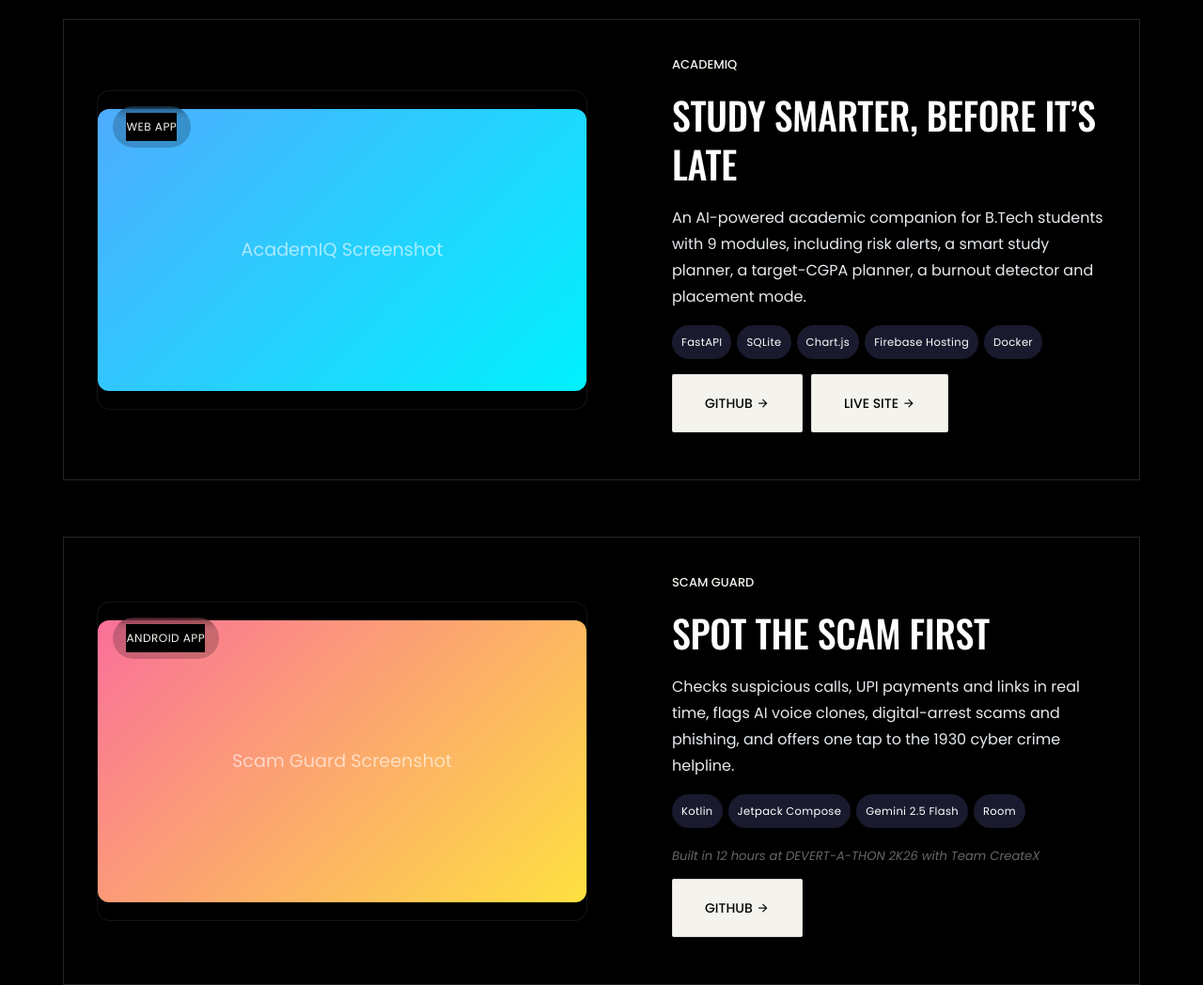
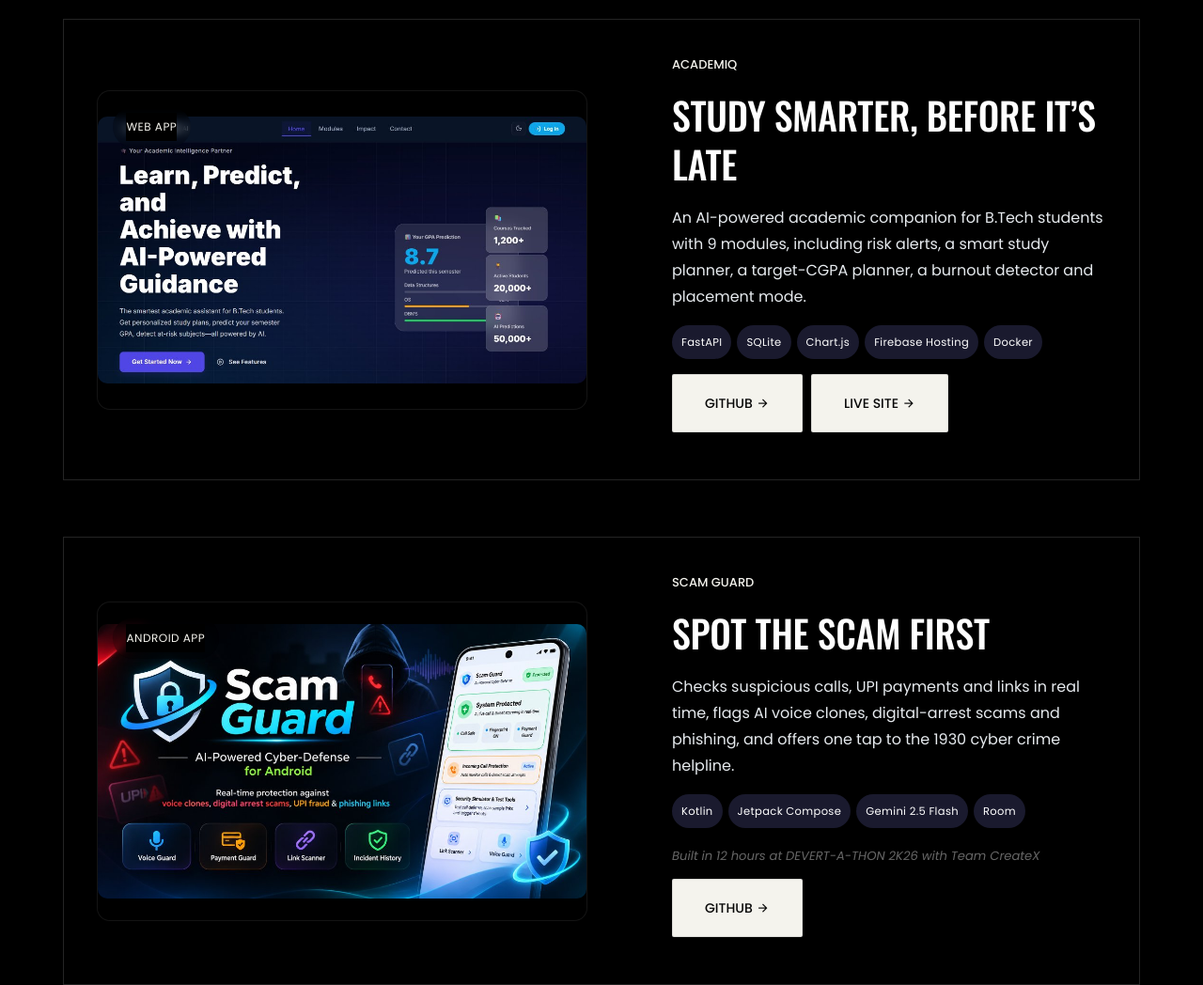
Before and after one commit to bharat24082007-spec/portfolio, a plain HTML site: page index.html in a window 1280 px wide. Shown: the part 6540-7588 px from the top of the page at 94% size. Drawn offline with nearby package versions, Linux system fonts and the light colour scheme.

Commit message:
feat: Add screenshots for AcademIQ, Scam Guard, and Goldie projects

```diff
--- a/index.html
+++ b/index.html
@@ -501,8 +501,9 @@
             <div class="row blog-post-box align-items-center">
                 <div class="col-lg-6">
                     <div class="blog-post-img">
-                        <!-- TODO: Replace with real screenshot -->
-                        <div class="project-gradient-placeholder" style="background:linear-gradient(135deg,#4facfe,#00f2fe);min-height:300px;border-radius:12px;display:flex;align-items:center;justify-content:center;color:rgba(255,255,255,0.6);font-size:1.2rem;">AcademIQ Screenshot</div>
+                        <a href="https://academiq-82533.web.app/" target="_blank" rel="noopener noreferrer">
+                            <img src="assets/images/projects/academiq.jpg" alt="AcademIQ - Study Smarter, Before It’s Late">
+                        </a>
                         <div class="blog-post-category">
                             <a href="#">Web App</a>
                         </div>
@@ -529,8 +530,9 @@
             <div class="row blog-post-box align-items-center">
                 <div class="col-lg-6">
                     <div class="blog-post-img">
-                        <!-- TODO: Replace with real screenshot -->
-                        <div class="project-gradient-placeholder" style="background:linear-gradient(135deg,#fa709a,#fee140);min-height:300px;border-radius:12px;display:flex;align-items:center;justify-content:center;color:rgba(255,255,255,0.6);font-size:1.2rem;">Scam Guard Screenshot</div>
+                        <a href="https://github.com/bharat24082007-spec/scam-guard" target="_blank" rel="noopener noreferrer">
+                            <img src="assets/images/projects/scamguard.jpg" alt="Scam Guard - Spot the Scam First">
+                        </a>
                         <div class="blog-post-category">
                             <a href="#">Android App</a>
                         </div>
@@ -556,8 +558,7 @@
             <div class="row blog-post-box align-items-center">
                 <div class="col-lg-6">
                     <div class="blog-post-img">
-                        <!-- TODO: Replace with real screenshot -->
-                        <div class="project-gradient-placeholder" style="background:linear-gradient(135deg,#a18cd1,#fbc2eb);min-height:300px;border-radius:12px;display:flex;align-items:center;justify-content:center;color:rgba(255,255,255,0.6);font-size:1.2rem;">Goldie Screenshot</div>
+                        <img src="assets/images/projects/goldie.jpg" alt="Goldie - Learn Money by Doing">
                         <div class="blog-post-category">
                             <a href="#">Hackathon Project</a>
                         </div>
```
Also changed, not shown: assets/images/projects/academiq.jpg (added), assets/images/projects/goldie.jpg (added), assets/images/projects/scamguard.jpg (added).
